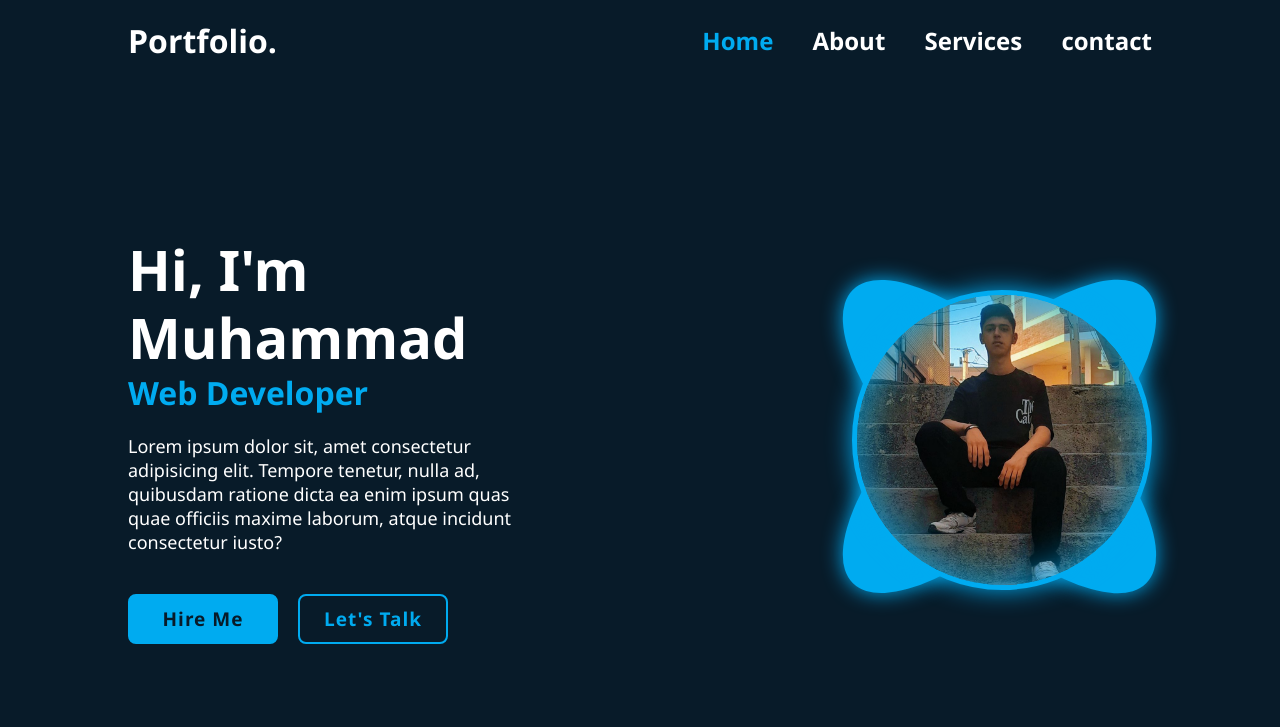
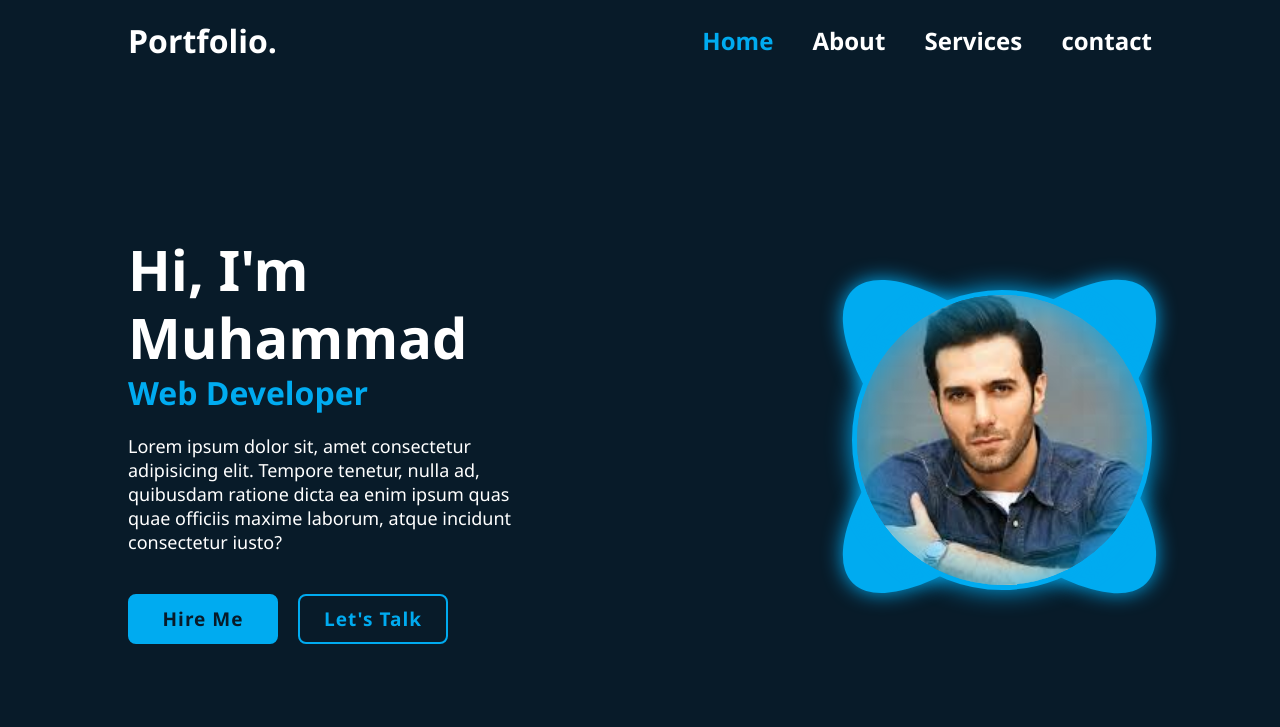
Before and after one commit to Muhammad-33/portfolio, a plain HTML site: page index.html in a window 1280 px wide. Shown: the top 727 px of the page. Drawn offline with Linux system fonts and the light colour scheme.

Commit message:
Add new image and update style.css; remove old photo

```diff
--- a/style.css
+++ b/style.css
@@ -182,7 +182,7 @@ nav a:hover, a.a-home{
     height: 300px;
     border-radius:50%;
     border: 5px solid #00abf0;
-    background: #fff url("images/photo_2025-08-20_23-41-19.jpg" )no-repeat ;
+    background: #fff url("images/images.jpg")no-repeat ;
     background-size: cover;
     background-position: center;
     position:relative;
```
Also changed, not shown: images/images.jpg (added), images/photo_2025-08-20_23-41-19.jpg (deleted).
